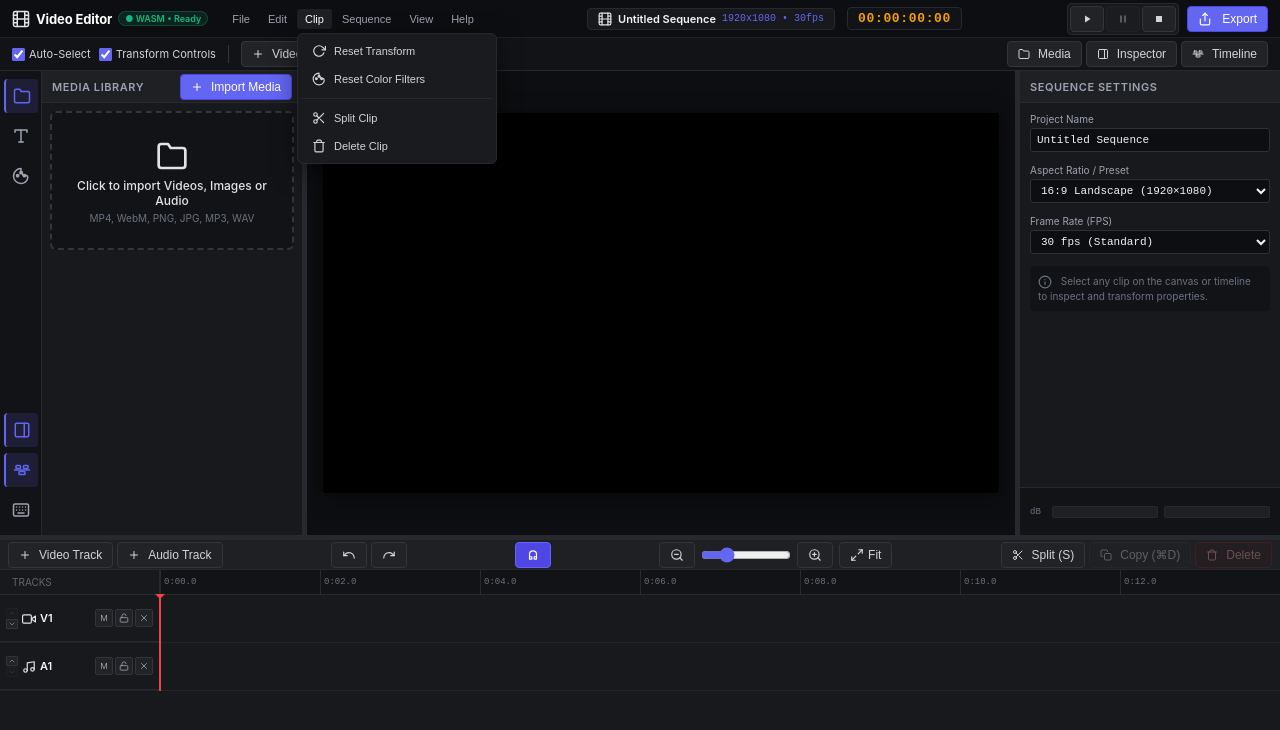
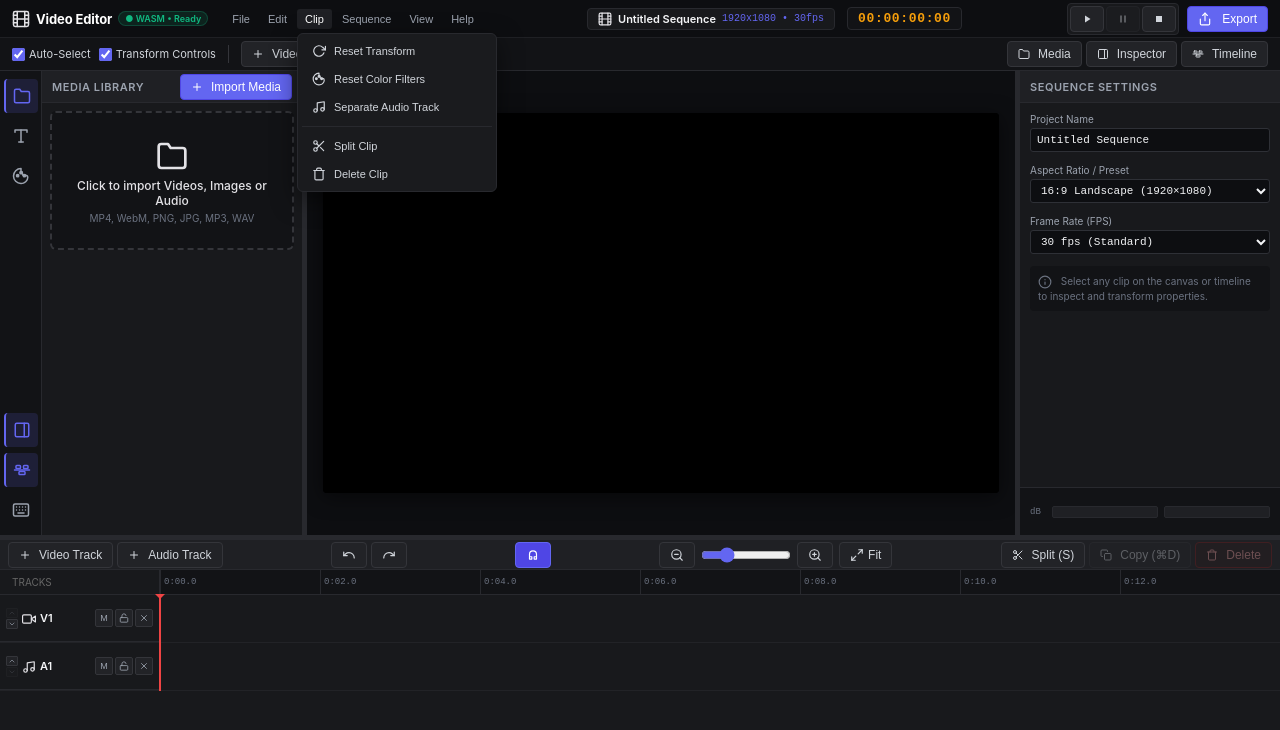
Before and after one commit to Melkoh02/video-editor, a React (Vite) app: page / in a window 1280 px wide. Both pictures are taken after a click on the button "Clip". Shown: the top 730 px of the page. Built offline with nearby package versions, Linux system fonts and the light colour scheme.

Commit message:
feat: Add Separate / Extract Audio from Video feature

```diff
--- a/src/components/Inspector.tsx
+++ b/src/components/Inspector.tsx
@@ -17,6 +17,7 @@ export function Inspector() {
   const removeKeyframe = useAppStore((s) => s.removeKeyframe);
   const removeSelectedClip = useAppStore((s) => s.removeSelectedClip);
   const splitClipAtCurrentTime = useAppStore((s) => s.splitClipAtCurrentTime);
+  const separateAudioFromVideo = useAppStore((s) => s.separateAudioFromVideo);
   const setResolution = useAppStore((s) => s.setResolution);
   const setFps = useAppStore((s) => s.setFps);
   const setProjectName = useAppStore((s) => s.setProjectName);
@@ -543,6 +544,14 @@ export function Inspector() {
         {/* Quick Actions */}
         <div className="prop-section">
           <div className="section-title">Actions</div>
+          {selectedClip.mediaType === "video" && (
+            <Button
+              style={{ width: "100%", marginBottom: "8px" }}
+              onClick={() => separateAudioFromVideo(selectedTrack.id, selectedClip.id)}
+            >
+              <Icon name="audio" size={12} style={{ marginRight: 4 }} /> Separate / Extract Audio
+            </Button>
+          )}
           <Button
             style={{ width: "100%", marginBottom: "8px" }}
             onClick={splitClipAtCurrentTime}
--- a/src/components/Timeline.tsx
+++ b/src/components/Timeline.tsx
@@ -526,6 +526,7 @@ export function Timeline() {
   const splitClipAtCurrentTime = useAppStore((s) => s.splitClipAtCurrentTime);
   const removeSelectedClip = useAppStore((s) => s.removeSelectedClip);
   const duplicateSelectedClip = useAppStore((s) => s.duplicateSelectedClip);
+  const separateAudioFromVideo = useAppStore((s) => s.separateAudioFromVideo);
   const snappingEnabled = useAppStore((s) => s.snappingEnabled);
   const toggleSnapping = useAppStore((s) => s.toggleSnapping);
   const undo = useAppStore((s) => s.undo);
@@ -578,6 +579,11 @@ export function Timeline() {
   }, []);
 
   const contextMenuItems: ContextMenuItem[] = [
+    {
+      label: "Separate / Extract Audio",
+      icon: "audio",
+      action: () => separateAudioFromVideo(),
+    },
     {
       label: "Split Clip at Playhead",
       icon: "scissors",
--- a/src/components/Topbar.tsx
+++ b/src/components/Topbar.tsx
@@ -236,6 +236,9 @@ export function Topbar({
                   <button className="dropdown-item" onClick={() => { handleResetFilters(); setActiveMenu(null); }}>
                     <Icon name="palette" size={14} /> Reset Color Filters
                   </button>
+                  <button className="dropdown-item" onClick={() => { useAppStore.getState().separateAudioFromVideo(); setActiveMenu(null); }}>
+                    <Icon name="audio" size={14} /> Separate Audio Track
+                  </button>
                   <div className="dropdown-divider" />
                   <button className="dropdown-item" onClick={() => { useAppStore.getState().splitClipAtCurrentTime(); setActiveMenu(null); }}>
                     <Icon name="scissors" size={14} /> Split Clip
--- a/src/state/store.ts
+++ b/src/state/store.ts
@@ -72,6 +72,7 @@ type AppState = {
   selectClip: (clipId: string | null) => void;
   moveClipToTrack: (fromTrackId: string, toTrackId: string, clipId: string, newStart?: number) => void;
   splitClipAtCurrentTime: () => void;
+  separateAudioFromVideo: (trackId?: string, clipId?: string) => void;
 
   // Keyframes
   addKeyframe: (trackId: string, clipId: string, keyframe: Omit<import("../types").Keyframe, "id">) => void;
@@ -467,6 +468,67 @@ export const useAppStore = create<AppState>((set, get) => ({
     }));
   },
 
+  separateAudioFromVideo: (trackIdParam, clipIdParam) => {
+    const state = get();
+    const clipId = clipIdParam || state.selectedClipId;
+    if (!clipId) return;
+
+    let targetTrack = trackIdParam
+      ? state.project.tracks.find((t) => t.id === trackIdParam)
+      : state.project.tracks.find((t) => t.clips.some((c) => c.id === clipId));
+    let targetClip = targetTrack?.clips.find((c) => c.id === clipId);
+
+    if (!targetTrack || !targetClip || targetClip.mediaType !== "video") return;
+
+    // Find existing audio track or create a new audio track
+    const audioTracks = state.project.tracks.filter((t) => t.type === "audio");
+    let audioTrackId: string;
+    if (audioTracks.length > 0) {
+      audioTrackId = audioTracks[0].id;
+    } else {
+      audioTrackId = state.addTrack("audio");
+    }
+
+    const audioClipId = nanoid();
+    const audioClip: Clip = {
+      id: audioClipId,
+      sourceId: targetClip.sourceId,
+      name: `${targetClip.name || "Video"} (Audio)`,
+      mediaType: "audio",
+      inPoint: targetClip.inPoint,
+      outPoint: targetClip.outPoint,
+      timelineStart: targetClip.timelineStart,
+      volume: targetClip.volume !== undefined ? targetClip.volume : 1,
+      fadeIn: targetClip.fadeIn,
+      fadeOut: targetClip.fadeOut,
+      speed: targetClip.speed,
+    };
+
+    set((s) => ({
+      undoStack: [...s.undoStack.slice(-(MAX_UNDO - 1)), cloneProject(s.project)],
+      redoStack: [],
+      project: {
+        ...s.project,
+        tracks: s.project.tracks.map((t) => {
+          if (t.id === targetTrack!.id) {
+            return {
+              ...t,
+              clips: t.clips.map((c) => (c.id === clipId ? { ...c, volume: 0 } : c)),
+            };
+          }
+          if (t.id === audioTrackId) {
+            return {
+              ...t,
+              clips: [...t.clips, audioClip],
+            };
+          }
+          return t;
+        }),
+      },
+      selectedClipId: audioClipId,
+    }));
+  },
+
   addKeyframe: (trackId, clipId, keyframeData) => {
     const kfId = nanoid();
     set((s) => ({
```
Also changed, not shown: 1 other file (tests, documents, lock files or other folders).
